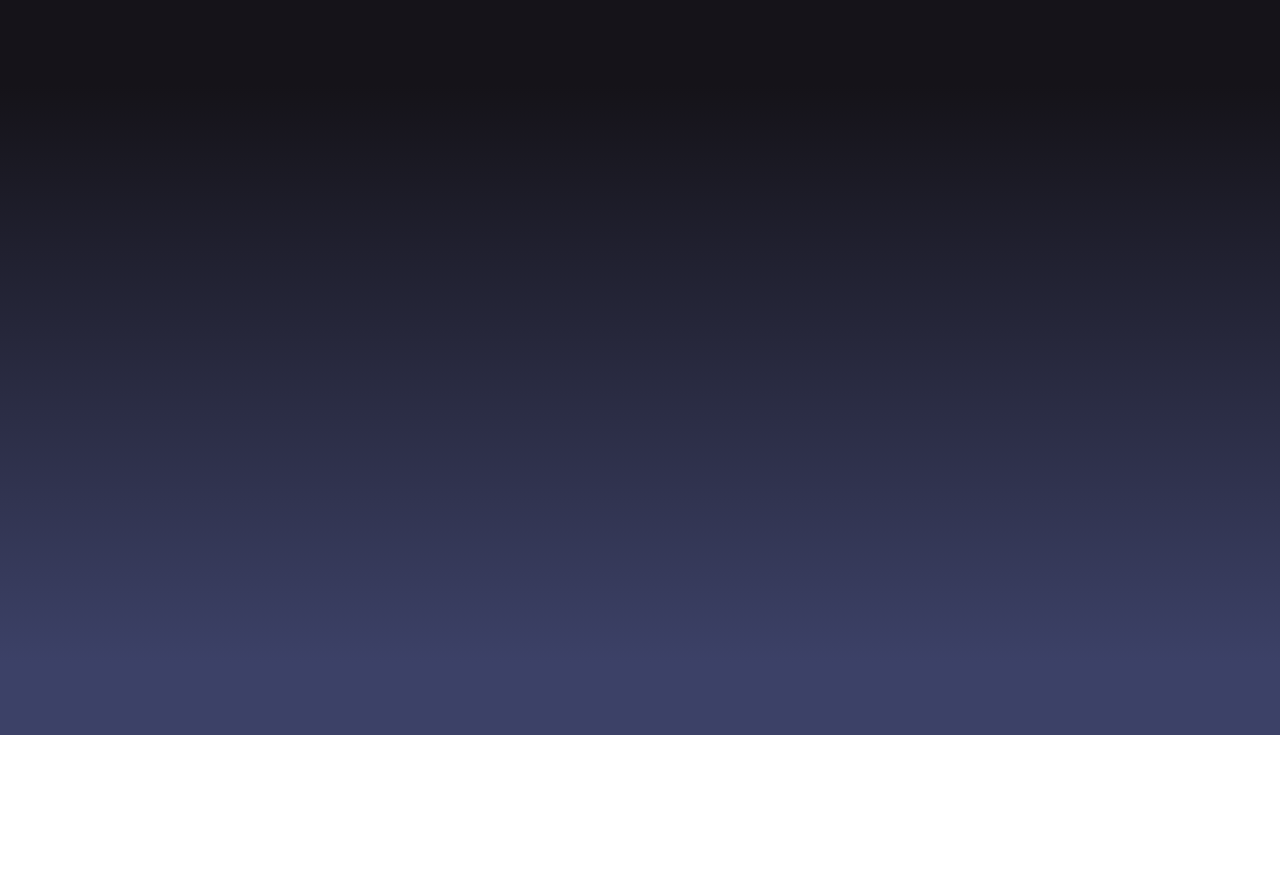
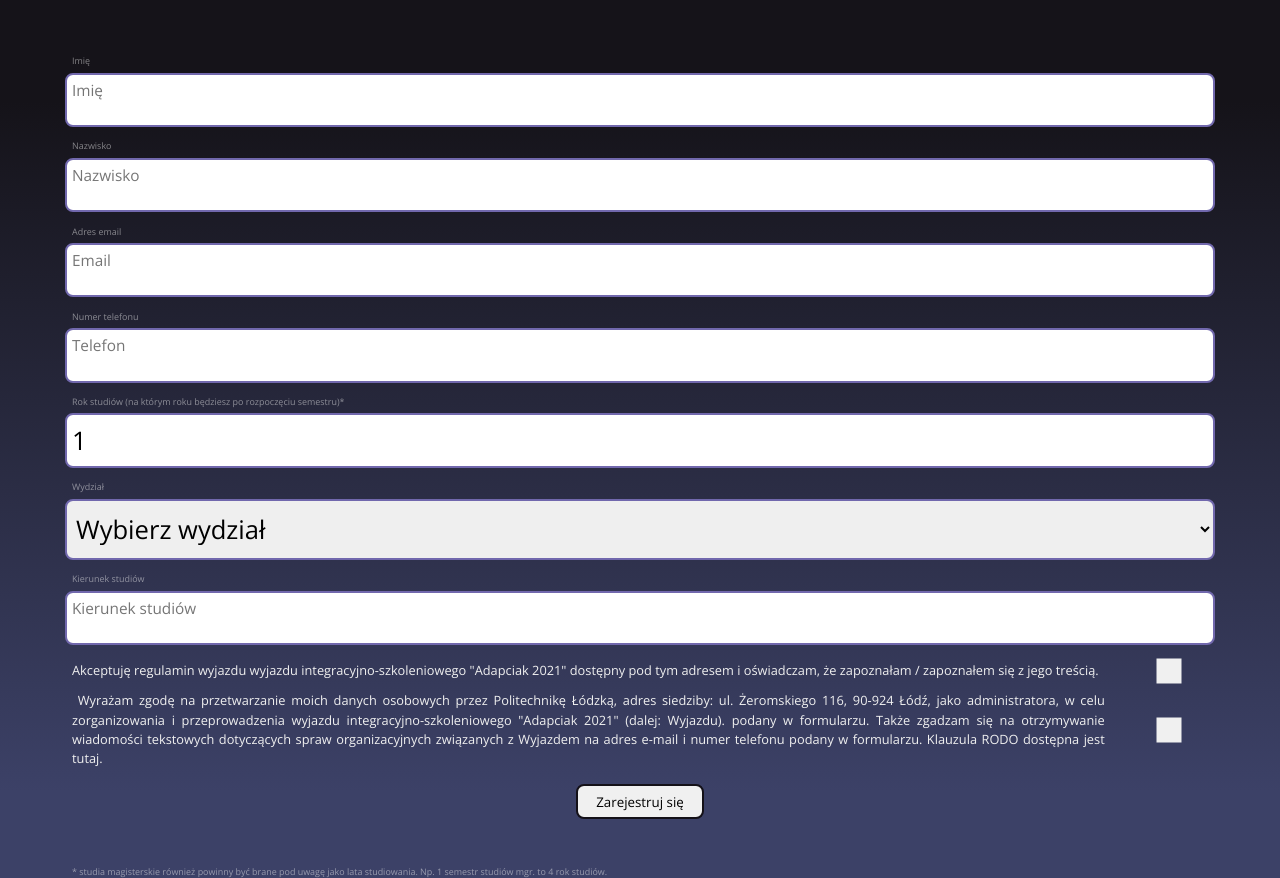
Before and after one commit to ksobiecki/Delta2021, a Gatsby site: page /rejestracja in a window 1280 px wide. Shown: the part 545-1423 px from the top of the page. Before the commit the page ends 1280 px from the top, so only its background shows below. Built offline with nearby package versions, Linux system fonts and the light colour scheme; Gatsby itself is replaced by a stand-in of ours; a web font is replaced by a local one.

Commit message:
Add register form template

```diff
--- /dev/null
+++ b/src/components/Register/RegisterFormSection/RegisterForm/index.tsx
@@ -0,0 +1,192 @@
+import React, { FormEvent, useState } from 'react';
+
+import {
+	Form,
+	Input,
+	Button,
+	Label,
+	Select,
+	Option,
+	Agreement,
+	Checkmark,
+	Container,
+} from './styled';
+
+// import pdf from 'assets/RODO.pdf';
+// import regulamin from 'assets/regulamin.pdf';
+
+const RegisterForm = () => {
+	const [name, setName] = useState<string>('');
+	const [surname, setSurname] = useState<string>('');
+	const [email, setEmail] = useState<string>('');
+	const [phone, setPhone] = useState<string>('');
+	const [year, setYear] = useState<number>(1);
+	const [faculty, setFaculty] = useState<string>('');
+	const [degreeCourse, setDegreeCourse] = useState<string>('');
+
+	const handleFormSubmit = async (e: FormEvent) => {
+		e.preventDefault();
+
+		// const message = `
+		//   <h1>Witaj ${name}!</h1>
+		//   <p>Twoja rejestracja na wyjazd Adapciak została potwierdzona.</p>
+		//   <br/>
+		//   <h3>Twoje dane:</h3>
+		//   <p><b>Imię:</b> ${name}</p>
+		//   <p><b>Nazwisko:</b> ${surname}</p>
+		//   <p><b>Email:</b> ${email}</p>
+		//   <p><b>Rok studiów:</b> ${year}</p>
+		//   <p><b>Wydział:</b> ${faculty}</p>
+		//   <p><b>Kierunek studiów:</b> ${degreeCourse}</p>
+		//   <p>Pozdrawiamy
+		//   <br/>
+		//   <b>Kadra</b></p>`;
+
+		const data = {
+			name,
+			surname,
+			email,
+			phone,
+			year,
+			faculty,
+			degreeCourse,
+		};
+
+		console.log(data);
+	};
+
+	const handleYearInput = (value: string) => {
+		const numeric = Number(value);
+		if (numeric < 6) {
+			setYear(numeric);
+		}
+	};
+
+	return (
+		<Form onSubmit={(e: FormEvent) => handleFormSubmit(e)}>
+			<Label>Imię</Label>
+			<Input
+				onChange={(e) => setName(e.target.value)}
+				required
+				placeholder="Imię"
+				type="text"
+			/>
+			<Label>Nazwisko</Label>
+			<Input
+				onChange={(e) => setSurname(e.target.value)}
+				required
+				placeholder="Nazwisko"
+				type="text"
+			/>
+			<Label>Adres email</Label>
+			<Input
+				onChange={(e) => setEmail(e.target.value)}
+				required
+				placeholder="Email"
+				type="email"
+			/>
+			<Label>Numer telefonu</Label>
+			<Input
+				onChange={(e) => setPhone(e.target.value)}
+				required
+				placeholder="Telefon"
+				type="tel"
+				pattern="[0-9]{9}"
+			/>
+			<Label>
+				Rok studiów (na którym roku będziesz po rozpoczęciu semestru)*
+			</Label>
+			<Input
+				onChange={(e) => handleYearInput(e.target.value)}
+				value={year}
+				required
+				placeholder="Rok studiów"
+				type="number"
+				min="1"
+				max="5"
+			/>
+			<Label>Wydział</Label>
+			<Select
+				onChange={(e) => setFaculty(String(e.target.value))}
+				required
+				placeholder="Wydział"
+				defaultValue=""
+			>
+				<Option value="" disabled>
+					Wybierz wydział
+				</Option>
+				<Option value="WM">Wydział Mechaniczny</Option>
+				<Option value="WEEIA">
+					Wydział Elektrotechniki, Elektroniki, Informatyki i Automatyki
+				</Option>
+				<Option value="WCH">Wydział Chemiczny</Option>
+				<Option value="WTMITW">
+					Wydział Technologii Materiałowych i Wzornictwa Tekstyliów
+				</Option>
+				<Option value="BINOZ">Wydział Biotechnologii i Nauk o Żywności</Option>
+				<Option value="BAIS">
+					Wydział Budownictwa, Architektury i Inżynierii Środowiska
+				</Option>
+				<Option value="FTIMS">
+					Wydział Fizyki Technicznej, Informatyki i Matematyki Stosowanej
+				</Option>
+				<Option value="ZIIP">Wydział Zarządzania i Inżynierii Produkcji</Option>
+				<Option value="WIPOS">
+					Wydział Inżynierii Procesowej i Ochrony Środowiska
+				</Option>
+				<Option value="IFE">Centrum Kształcenia Międzynarodowego</Option>
+			</Select>
+			<Label>Kierunek studiów</Label>
+			<Input
+				onChange={(e) => setDegreeCourse(String(e.target.value))}
+				required
+				placeholder="Kierunek studiów"
+				type="text"
+			/>
+			<Agreement>
+				<span>
+					Akceptuję regulamin wyjazdu wyjazdu integracyjno-szkoleniowego
+					"Adapciak 2021" dostępny pod{' '}
+					<a target="_blank" rel="noreferrer">
+						tym adresem
+					</a>{' '}
+					i oświadczam, że zapoznałam / zapoznałem się z jego treścią.
+				</span>
+				<Container>
+					<input required type="checkbox" />
+					<Checkmark />
+				</Container>
+			</Agreement>
+			<Agreement>
+				<span>
+					{' '}
+					Wyrażam zgodę na przetwarzanie moich danych osobowych przez
+					Politechnikę Łódzką, adres siedziby: ul. Żeromskiego 116, 90-924 Łódź,
+					jako administratora, w celu zorganizowania i przeprowadzenia wyjazdu
+					integracyjno-szkoleniowego "Adapciak 2021" (dalej: Wyjazdu). podany w
+					formularzu. Także zgadzam się na otrzymywanie wiadomości tekstowych
+					dotyczących spraw organizacyjnych związanych z Wyjazdem na adres
+					e-mail i numer telefonu podany w formularzu. Klauzula RODO dostępna
+					jest{' '}
+					<a target="_blank" rel="noreferrer">
+						tutaj
+					</a>
+					.
+				</span>
+				<Container>
+					<input required type="checkbox" />
+					<Checkmark />
+				</Container>
+			</Agreement>
+
+			<Button type="submit">Zarejestruj się</Button>
+			<br />
+			<Label>
+				* studia magisterskie również powinny być brane pod uwagę jako lata
+				studiowania. Np. 1 semestr studiów mgr. to 4 rok studiów.
+			</Label>
+		</Form>
+	);
+};
+
+export default RegisterForm;
--- /dev/null
+++ b/src/components/Register/RegisterFormSection/RegisterForm/styled.ts
@@ -0,0 +1,193 @@
+import styled from 'styled-components';
+
+export const Form = styled.form`
+	white-space: pre-wrap;
+	font-size: clamp(1rem, 2vw, 1.8rem);
+	font-family: OpenSans;
+	padding: 4vh 2.5vw 0;
+	text-align: justify;
+	display: flex;
+	justify-content: center;
+	align-items: center;
+	flex-direction: column;
+	max-width: 1200px;
+
+	@media only screen and (max-width: 768px) {
+		width: 80vw;
+		max-height: unset;
+		padding: 4vh 2.5vw 0;
+	}
+`;
+
+export const Label = styled.label`
+	font-size: clamp(0.3rem, 0.7vw, 1.1rem);
+	color: ${(props) => props.theme.colors.white};
+	opacity: 0.5;
+	margin: 0.9vh auto 0 0;
+
+	@media (max-width: 768px) {
+		font-size: 1.3em;
+	}
+`;
+
+export const Input = styled.input`
+	width: 100%;
+	font-size: clamp(1em, 1.2vw, 1.3em);
+	padding: 0.3em 0.2em;
+	margin: 0.2em 0;
+	border: 2px solid ${(props) => props.theme.colors.lightPurple};
+	border-radius: 8px;
+	position: relative;
+	transition: all 0.1s;
+	box-sizing: content-box;
+
+	@media (max-width: 768px) {
+		height: 5vh;
+		font-size: 1.5em;
+	}
+
+	&::placeholder {
+		position: absolute;
+		top: 5px;
+		left: 5px;
+		font-size: 0.6em;
+
+		@media (max-width: 768px) {
+			font-size: 1.3em !important;
+		}
+	}
+`;
+
+export const Agreement = styled.div`
+	margin: 1vh 0 0 0;
+	display: flex;
+	align-items: center;
+	font-size: clamp(0.5rem, 1vw, 1rem);
+	width: 100%;
+	color: ${(props) => props.theme.colors.white};
+
+	& > span {
+		width: 100%;
+	}
+
+	@media screen and (max-width: 768px) {
+		font-size: 1rem;
+	}
+`;
+
+export const Select = styled.select`
+	width: 100%;
+	font-size: clamp(1em, 1.2vw, 1.3em);
+	padding: 0.4em 0.2em;
+	margin: 0.2em 0;
+	border: 2px solid ${(props) => props.theme.colors.lightPurple};
+	border-radius: 8px;
+	position: relative;
+	transition: all 0.1s;
+	box-sizing: content-box;
+
+	@media (max-width: 768px) {
+		height: 5vh;
+		font-size: 1.5em;
+	}
+`;
+
+export const Option = styled.option`
+	font-size: 0.65em;
+	font-family: SourceSansPro;
+`;
+
+export const Button = styled.button`
+	margin: 2vh 0 0 0;
+	width: 10vw;
+	padding: 0.5em 0.2em;
+	background-color: ${(props) => props.theme.colors.white};
+	border-radius: 8px;
+	border: 2px solid ${(props) => props.theme.colors.darkPurple};
+	transition: all 0.3s;
+
+	@media only screen and (max-width: 768px) {
+		width: 50vw;
+		height: 5vh;
+		margin: 2vh 0;
+	}
+
+	&:hover {
+		cursor: pointer;
+		background-color: ${(props) => props.theme.colors.lightPurple};
+	}
+`;
+
+export const Checkmark = styled.span`
+	margin: 0 0 0 1vw;
+	position: absolute;
+	top: 50%;
+	left: 50%;
+	transform: translate(-50%, -50%);
+	height: 25px;
+	width: 25px;
+	background-color: ${(props) => props.theme.colors.white};
+
+	@media (max-width: 768px) {
+		width: 15px;
+		height: 15px;
+	}
+
+	&::after {
+		content: '';
+		position: absolute;
+		display: none;
+	}
+`;
+
+export const Container = styled.label`
+	position: relative;
+	height: 25px;
+	width: 10%;
+	cursor: pointer;
+	-webkit-user-select: none;
+	-moz-user-select: none;
+	-ms-user-select: none;
+	user-select: none;
+	margin: 0;
+
+	& input {
+		position: absolute;
+		opacity: 0;
+		cursor: pointer;
+		height: 0;
+		width: 0;
+		padding: 0;
+		margin: 0;
+	}
+
+	&:hover input ~ ${Checkmark} {
+		background-color: #ccc;
+	}
+
+	& input:checked ~ ${Checkmark} {
+		background-color: ${(props) => props.theme.colors.lightPurple};
+	}
+
+	& input:checked ~ ${Checkmark}:after {
+		display: block;
+	}
+
+	& ${Checkmark}:after {
+		left: 12px;
+		top: 5px;
+		width: 5px;
+		height: 15px;
+		border: solid white;
+		border-width: 0 3px 3px 0;
+		-webkit-transform: rotate(45deg);
+		-ms-transform: rotate(45deg);
+		transform: rotate(45deg);
+
+		@media (max-width: 768px) {
+			left: 8px;
+			top: 0px;
+			width: 3px;
+		}
+	}
+`;
--- a/src/components/Register/RegisterFormSection/index.tsx
+++ b/src/components/Register/RegisterFormSection/index.tsx
@@ -1,11 +1,14 @@
 import React from 'react';
 
 import { RegisterFormSectionLayout, Background } from './styled';
+
+import RegisterForm from './RegisterForm';
 
 const RegisterFormSection = () => {
 	return (
 		<RegisterFormSectionLayout>
 			<Background />
+			<RegisterForm />
 		</RegisterFormSectionLayout>
 	);
 };
--- a/src/components/Register/RegisterFormSection/styled.ts
+++ b/src/components/Register/RegisterFormSection/styled.ts
@@ -7,10 +7,13 @@ export const RegisterFormSectionLayout = styled(StyledSection)`
 	padding: 0;
 	max-width: unset;
 	overflow: hidden;
+	align-items: baseline;
+	justify-content: center;
+	height: 100%;
 `;
 
 export const Background = styled.div`
-	z-index: 10;
+	z-index: -1;
 	position: absolute;
 	left: 0;
 	top: 0;
@@ -23,5 +26,4 @@ export const Background = styled.div`
 		#3c4167 90%,
 		#3c4167 100%
 	);
-	/* background-color: #151319; */
 `;
--- a/src/components/Register/RegisterLandingSection/styled.ts
+++ b/src/components/Register/RegisterLandingSection/styled.ts
@@ -20,12 +20,20 @@ export const Background = styled.div`
 	position: absolute;
 	left: 0;
 	right: 0;
+
+	@media screen and (max-width: 1275px) {
+		background-position-y: 0px;
+	}
 `;
 
 export const Header = styled.h1`
-	font-size: 100px;
+	font-size: clamp(2rem, 6vw, 8rem);
 	color: ${(props) => props.theme.colors.white};
 	font-family: SourceSansProBold;
 	z-index: 5;
 	margin: 23% auto 0;
+
+	@media screen and (max-width: 1275px) {
+		margin: 35% auto 0;
+	}
 `;
```
Also changed, not shown: src/components/Register/RegisterFormSection/Form/index.tsx (deleted), src/components/Register/RegisterFormSection/Form/styled.ts (deleted).
